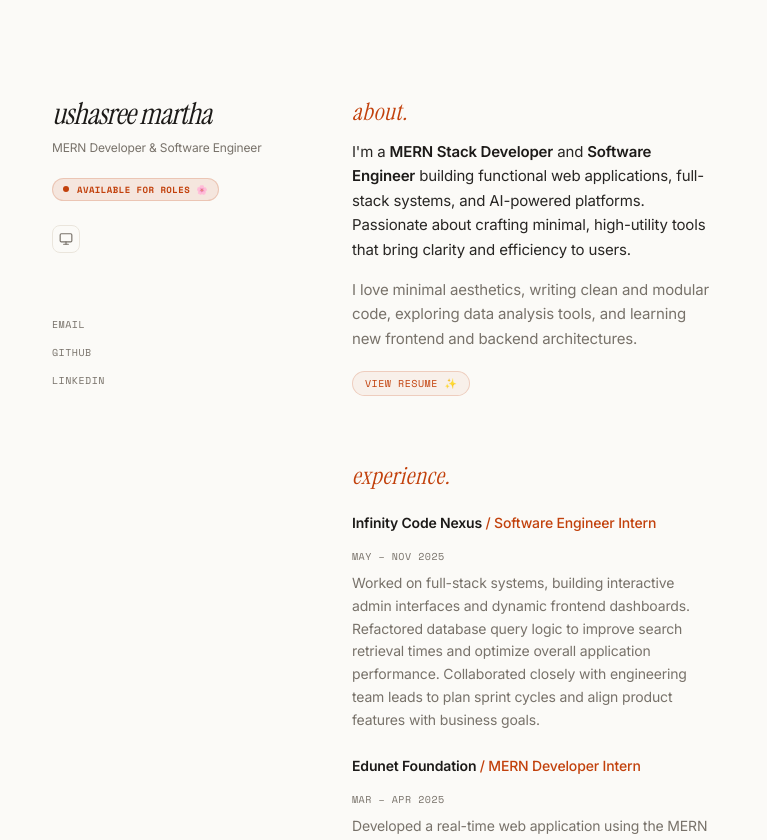
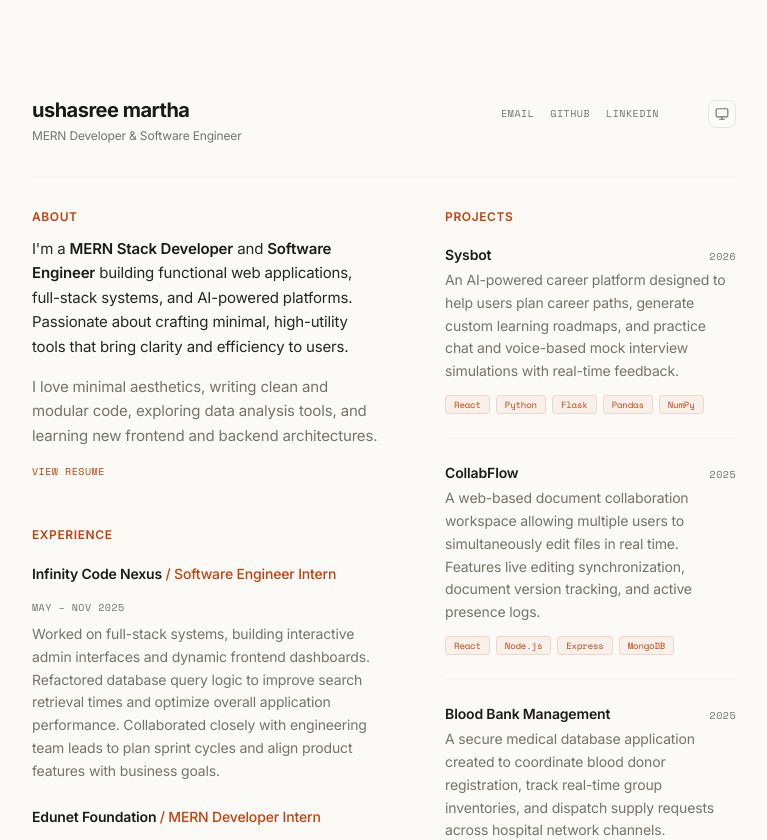
Before and after one commit to Charannsai/client-portfolio, a Next.js app: page / in a window 1280 px wide. Shown: the top 840 px of the page, without its empty margins (256-1023 px from the left). Built offline with nearby package versions, Linux system fonts and the light colour scheme.

Commit message:
feat: add Experience component with professional work history details

```diff
--- a/src/app/page.tsx
+++ b/src/app/page.tsx
@@ -53,96 +53,87 @@ export default function Home() {
   return (
     <div className="min-h-screen w-full bg-portfolio-bg text-portfolio-text font-sans antialiased selection:bg-portfolio-accent/10 transition-colors duration-300">
 
-      {/* Editorial Split Grid */}
-      <div className="max-w-[760px] mx-auto py-16 md:py-24 px-6 md:px-12 grid grid-cols-1 md:grid-cols-[220px_1fr] gap-12 md:gap-20 relative">
+      {/* Balanced Page Wrapper */}
+      <div className="max-w-[800px] mx-auto py-16 md:py-24 px-6 md:px-12 flex flex-col relative">
 
-        {/* Left Sticky Sidebar (Header, Toggle, Links) */}
-        <aside className="md:sticky md:top-24 h-fit flex flex-col justify-between gap-8 md:gap-16">
-          <div className="flex flex-col gap-5">
-            {/* Header / Intro */}
-            <div className="flex flex-col gap-1.5">
-              <h1 className="font-serif italic text-3xl tracking-tight text-portfolio-text font-normal">
+        {/* Horizontal Nav Header */}
+        <header className="w-full flex flex-col md:flex-row md:items-baseline md:justify-between gap-4">
+          <div className="flex flex-col gap-1">
+            <h1 className="font-bold text-xl tracking-tight text-portfolio-text">
               ushasree martha
             </h1>
-              <p className="text-xs text-portfolio-muted leading-relaxed font-normal">
+            <p className="text-xs text-portfolio-muted font-normal">
               MERN Developer & Software Engineer
             </p>
           </div>
 
-            {/* Status Pill Badge */}
-            <div className="flex items-center gap-2 select-none bg-portfolio-accent/10 border border-portfolio-accent/20 px-2.5 py-1 rounded-full w-fit">
-              <span className="relative flex h-1.5 w-1.5">
-                <span className="animate-ping absolute inline-flex h-full w-full rounded-full bg-portfolio-accent opacity-75"></span>
-                <span className="relative inline-flex rounded-full h-1.5 w-1.5 bg-portfolio-accent"></span>
-              </span>
-              <span className="text-[9px] font-mono uppercase tracking-wider text-portfolio-accent font-semibold">
-                Available for roles 🌸
-              </span>
-            </div>
-
-            {/* Theme Toggle Button */}
-            <div className="mt-1">
-              <ThemeToggle theme={theme} setTheme={setTheme} />
-            </div>
-          </div>
-
-          {/* Social Links navigation */}
-          <nav className="flex flex-row md:flex-col gap-5 md:gap-2.5 font-mono text-[10px] uppercase tracking-wider text-portfolio-muted">
-            <a href="mailto:ushasreemartha@gmail.com" className="hover:text-portfolio-accent hover:border-portfolio-accent transition-colors border-b border-transparent pb-0.5 w-fit">
+          <div className="flex items-center gap-6">
+            <nav className="flex items-center gap-4 font-mono text-[10px] uppercase tracking-wider text-portfolio-muted select-none">
+              <a href="mailto:ushasreemartha@gmail.com" className="hover:text-portfolio-accent transition-colors">
                 Email
               </a>
-            <a href="https://github.com/" target="_blank" rel="noopener noreferrer" className="hover:text-portfolio-accent hover:border-portfolio-accent transition-colors border-b border-transparent pb-0.5 w-fit">
+              <a href="https://github.com/" target="_blank" rel="noopener noreferrer" className="hover:text-portfolio-accent transition-colors">
                 GitHub
               </a>
-            <a href="https://linkedin.com/" target="_blank" rel="noopener noreferrer" className="hover:text-portfolio-accent hover:border-portfolio-accent transition-colors border-b border-transparent pb-0.5 w-fit">
+              <a href="https://linkedin.com/" target="_blank" rel="noopener noreferrer" className="hover:text-portfolio-accent transition-colors">
                 LinkedIn
               </a>
             </nav>
-        </aside>
+            <span className="text-portfolio-border h-3.5 w-px hidden md:block" />
+            <ThemeToggle theme={theme} setTheme={setTheme} />
+          </div>
+        </header>
 
-        {/* Right Scrollable Content Pane */}
-        <main className="flex-grow flex flex-col gap-12 md:gap-16 min-w-0">
+        {/* Top Divider */}
+        <div className="w-full h-px bg-portfolio-border/40 my-8 shrink-0" />
+
+        {/* Main Content Grid */}
+        <div className="grid grid-cols-1 md:grid-cols-[1.2fr_1fr] gap-12 md:gap-16">
+
+          {/* Left Column (About & Experience) */}
+          <div className="flex flex-col gap-12">
             {/* Section: About */}
             <section className="flex flex-col gap-3">
-            <h2 className="font-serif italic text-2xl text-portfolio-accent font-normal tracking-wide">
-              about.
+              <h2 className="text-xs font-semibold text-portfolio-accent uppercase tracking-wider">
+                about
               </h2>
               <Profile />
-
               <a
                 href="/Ushasree_Martha_Resume.pdf"
                 target="_blank"
                 rel="noopener noreferrer"
-              className="text-[10px] font-mono uppercase tracking-wider text-portfolio-accent hover:underline mt-2 block w-fit border border-portfolio-accent/20 bg-portfolio-accent/5 px-3 py-1 rounded-full"
+                className="text-[10px] font-mono uppercase tracking-wider text-portfolio-accent hover:underline mt-1 block w-fit"
               >
-              View Resume ✨
+                View Resume
               </a>
             </section>
 
             {/* Section: Experience */}
             <section className="flex flex-col gap-5">
-            <h2 className="font-serif italic text-2xl text-portfolio-accent font-normal tracking-wide">
-              experience.
+              <h2 className="text-xs font-semibold text-portfolio-accent uppercase tracking-wider">
+                experience
               </h2>
               <Experience />
             </section>
+          </div>
 
-          {/* Section: Projects */}
+          {/* Right Column (Projects) */}
           <section className="flex flex-col gap-5">
-            <h2 className="font-serif italic text-2xl text-portfolio-accent font-normal tracking-wide">
-              projects.
+            <h2 className="text-xs font-semibold text-portfolio-accent uppercase tracking-wider">
+              projects
             </h2>
             <Projects />
           </section>
 
-          {/* Footer Signature */}
-          <footer className="mt-8 pt-6 border-t border-portfolio-border flex justify-between items-center text-[10px] font-mono text-portfolio-muted select-none">
+        </div>
+
+        {/* Minimal Footer */}
+        <footer className="w-full border-t border-portfolio-border/40 pt-6 mt-16 flex justify-between items-center text-[10px] font-mono text-portfolio-muted select-none">
           <span>© 2026</span>
-            <span className="font-cursive text-2xl tracking-wide text-portfolio-accent/80 hover:text-portfolio-accent transition-colors cursor-default select-none pointer-events-none">
-              ushasree martha
+          <span className="tracking-widest uppercase hover:text-portfolio-text transition-colors">
+            ushasree martha.
           </span>
         </footer>
-        </main>
 
       </div>
     </div>
```
Lines whose indentation alone changed are shown as unchanged.
